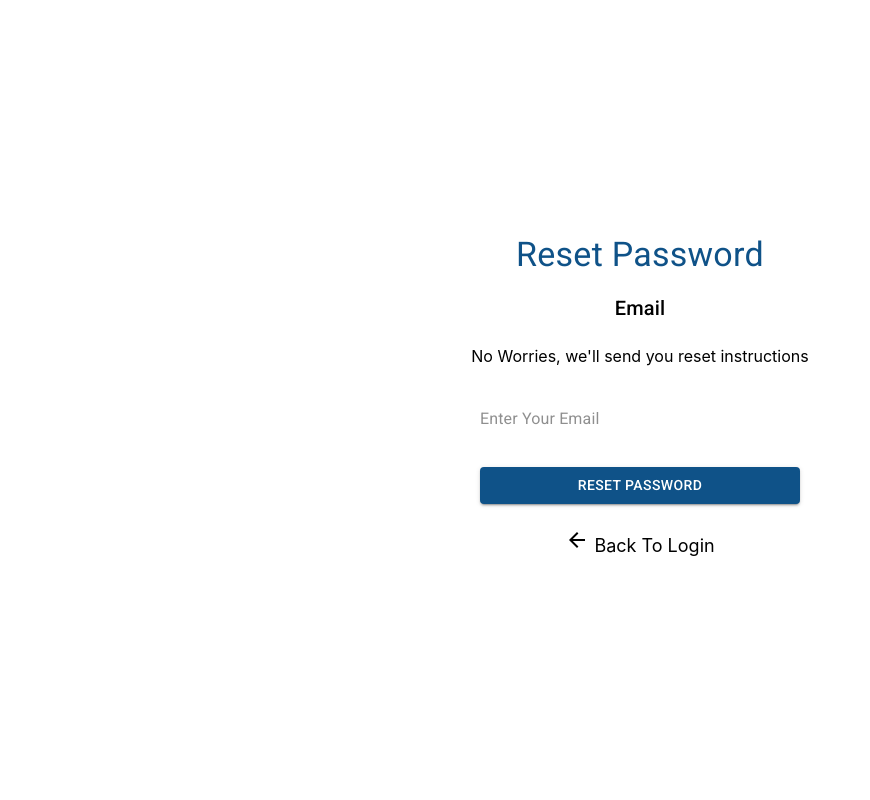
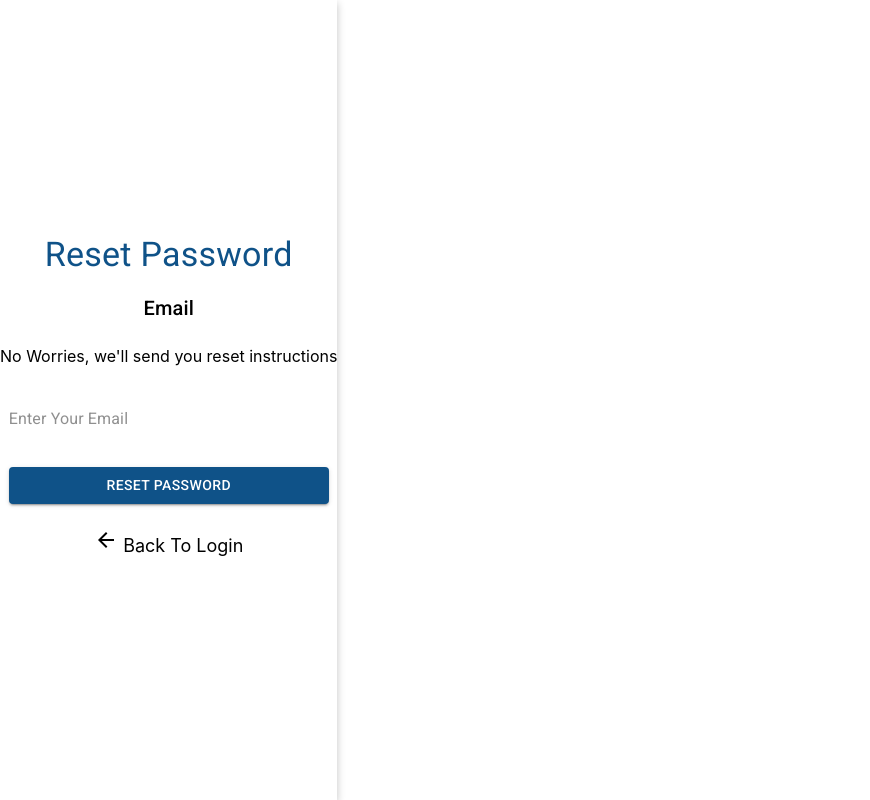
Before and after one commit to dwitrnd/compware-application, a React (Create React App) app in the folder client/: page /resetpassword in a window 1280 px wide. Shown: the whole page, without its empty margins (0-870 px from the left). Built offline with nearby package versions, Linux system fonts and the light colour scheme.

Commit message:
Chore: Styling of forgot password page

```diff
--- a/client/src/screen/AdminAuth/AdminForgotPassword.js
+++ b/client/src/screen/AdminAuth/AdminForgotPassword.js
@@ -55,6 +55,8 @@ const AdminForgotPassword = () => {
           flexDirection: "column",
           justifyContent: "center",
           gap: "1rem",
+          width: "fit-content",
+          boxShadow: "0px 3px 8px rgba(0, 0, 0, 0.24)",
           height: "100vh",
           alignItems: "center",
           "& .MuiTextField-root": { width: "20rem" },
```
